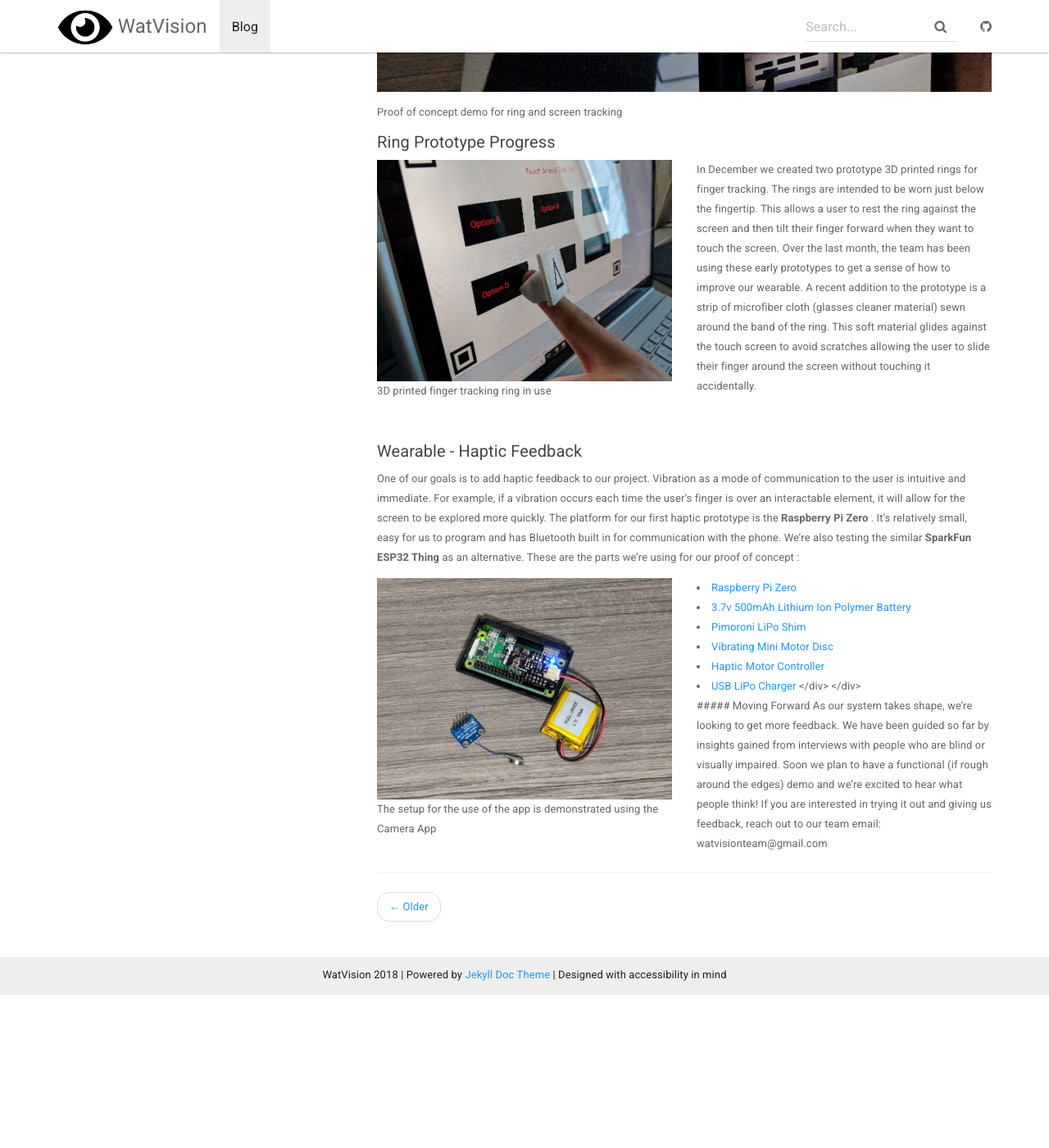
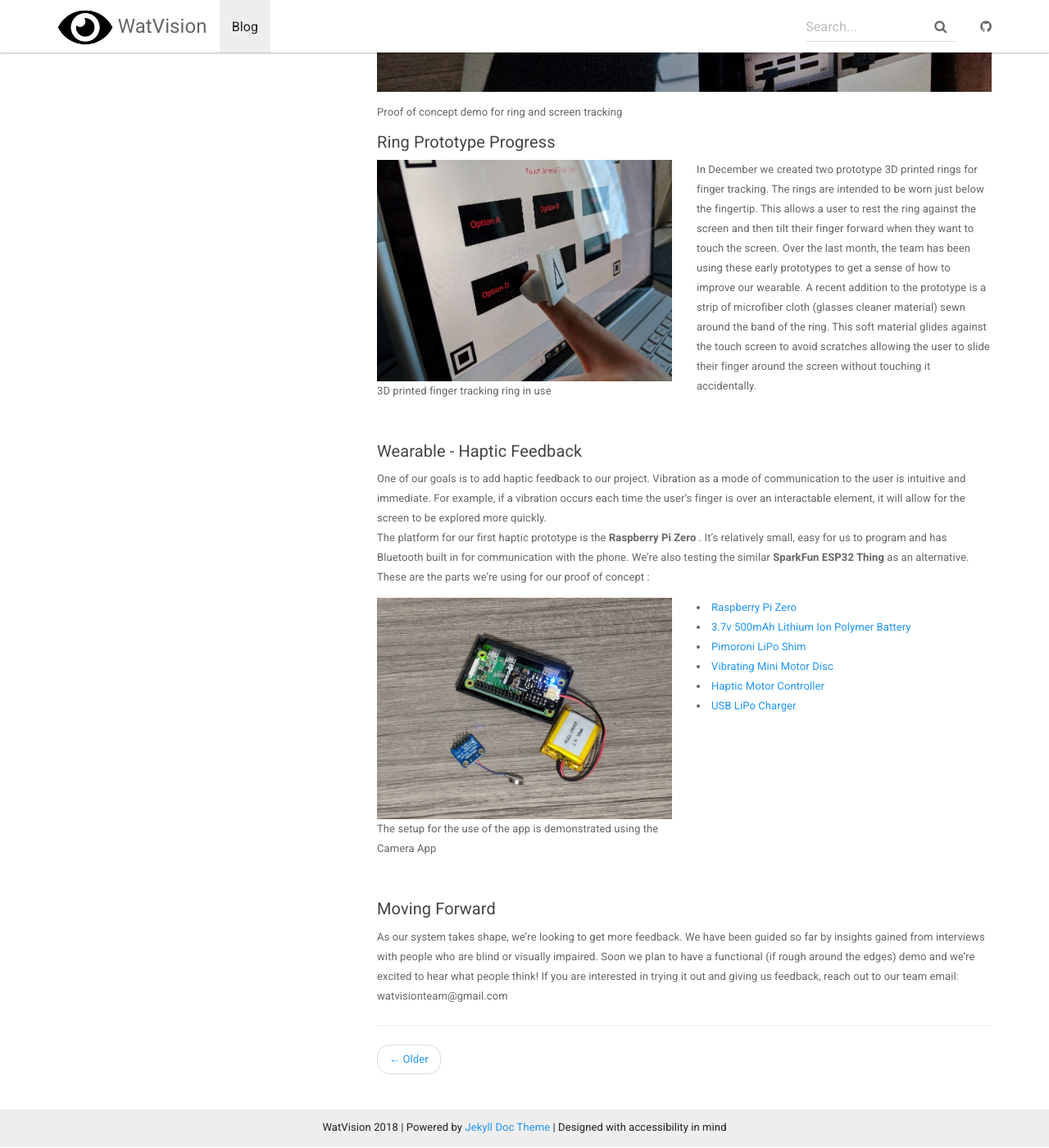
Before and after one commit to watvision/watvision.github.io, a Jekyll site: the page built from _posts/2018-01-18-Tracking Demo and Wearable Updates.md, in a window 1280 px wide and 1400 px high, scrolled down 936 px. Shown: the whole window at 82% size. Built offline with Jekyll 4.4.1, drawn with Linux system fonts in a browser that asks for light colours; nearby versions of some CDN libraries; comment, search, counter and statistics services are not loaded; before the commit the page ends 2150 px from its top, so only the background shows below that.

Commit message:
fixing bullets on blog post

```diff
--- a/_posts/2018-01-18-Tracking Demo and Wearable Updates.md
+++ b/_posts/2018-01-18-Tracking Demo and Wearable Updates.md
@@ -25,10 +25,8 @@
 
 <div class="row">
     <div class="col-sm-6">
-
         <img src="/img/BP2-tracking-demo-and-wearable-update/wearable_demo_2.jpg" alt="Closeup of the prototype ring showing where it sits on the finger" class="img-responsive" />
         <p>3D printed finger tracking ring in use</p>
-
     </div>
 
     <div class="col-sm-6">
@@ -49,26 +47,26 @@
 One of our goals is to add haptic feedback to our project. Vibration as a mode of communication
 to the user is intuitive and immediate. For example, if a vibration occurs each time the user’s
 finger is over an interactable element, it will allow for the screen to be explored more quickly.
+<br/>
 The platform for our first haptic prototype is the <strong> Raspberry Pi Zero </strong>. It’s
 relatively small, easy for us to program and has Bluetooth built in for communication with the
 phone. We’re also testing the similar <strong>SparkFun ESP32 Thing </strong> as an alternative.
+<br/>
 These are the parts we’re using for our proof of concept :
 
 <div class="row">
     <div class="col-sm-6">
-
         <img src="/img/BP2-tracking-demo-and-wearable-update/raspberry_pi_zero_battery_haptic_motor.jpg" alt="Raspberry Pi zero powered by small lipo and vibration motor with haptic driver." class="img-responsive" />
         <p>The setup for the use of the app is demonstrated using the Camera App</p>
-
     </div>
 
     <div class="col-sm-6">
-            <li><a href="https://www.adafruit.com/product/3400">Raspberry Pi Zero</a>
-            <li><a href="https://www.adafruit.com/product/1578">3.7v 500mAh Lithium Ion Polymer Battery</a>
-            <li><a href="https://www.adafruit.com/product/3196">Pimoroni LiPo Shim</a>
-            <li><a href="https://www.adafruit.com/product/1201">Vibrating Mini Motor Disc</a>
-            <li><a href="https://www.adafruit.com/product/2305">Haptic Motor Controller</a>
-            <li><a href="https://www.adafruit.com/product/1905">USB LiPo Charger</a>
+            <li><a href="https://www.adafruit.com/product/3400">Raspberry Pi Zero</a></li>
+            <li><a href="https://www.adafruit.com/product/1578">3.7v 500mAh Lithium Ion Polymer Battery</a></li>
+            <li><a href="https://www.adafruit.com/product/3196">Pimoroni LiPo Shim</a></li>
+            <li><a href="https://www.adafruit.com/product/1201">Vibrating Mini Motor Disc</a></li>
+            <li><a href="https://www.adafruit.com/product/2305">Haptic Motor Controller</a></li>
+            <li><a href="https://www.adafruit.com/product/1905">USB LiPo Charger</a></li>
     </div>
 </div>
 <br/>
```
